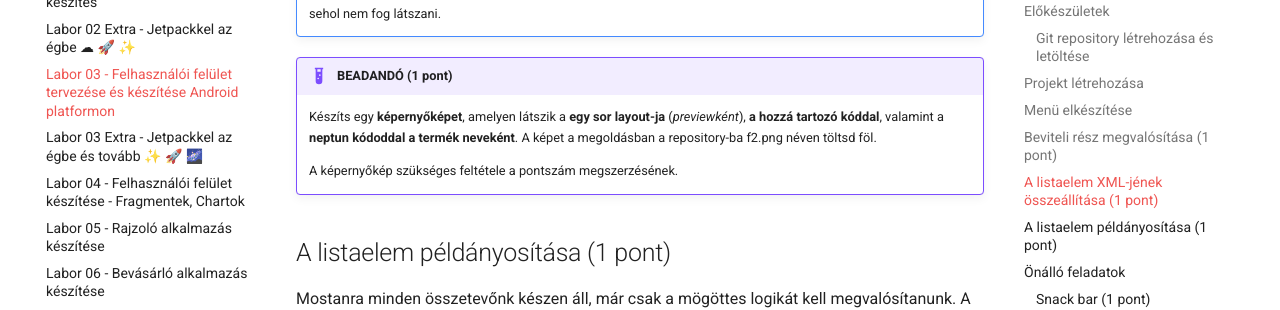
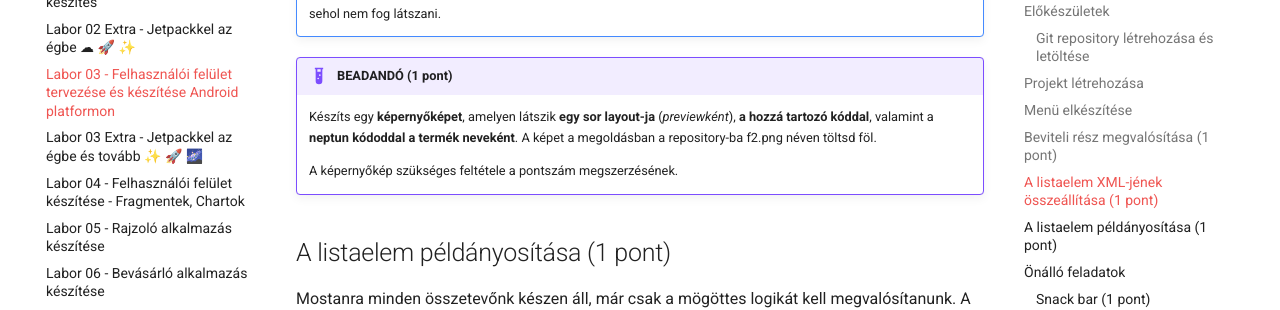
Before and after one commit to VIAUAD02/laborok, an MkDocs documentation site: the page built from docs/laborok/03-android-ui-adv/index.md, in a window 1280 px wide and 900 px high, scrolled down 8316 px. Shown: the part 151-461 px from the top of the window. Built offline with MkDocs 1.6.1 and Material for MkDocs 9.7.7, drawn with Linux system fonts in a browser that asks for light colours; comment, search, counter and statistics services are not loaded.

```diff
--- a/docs/laborok/03-android-ui-adv/index.md
+++ b/docs/laborok/03-android-ui-adv/index.md
@@ -266,7 +266,7 @@ A `salary_row.xml` végleges kódja:
 	A „tools” névtérnek csak a preview-ra van hatása, tervezés közben beírhatunk oda bármit a lefordított alkalmazásban sehol nem fog látszani.
 
 !!!example "BEADANDÓ (1 pont)"
-	Készíts egy **képernyőképet**, amelyen látszik a **egy sor layout-ja** (*previewként*), **a hozzá tartozó kóddal**, valamint a **neptun kódoddal a termék neveként**. A képet a megoldásban a repository-ba f2.png néven töltsd föl.
+	Készíts egy **képernyőképet**, amelyen látszik **egy sor layout-ja** (*previewként*), **a hozzá tartozó kóddal**, valamint a **neptun kódoddal a termék neveként**. A képet a megoldásban a repository-ba f2.png néven töltsd föl.
 
 	A képernyőkép szükséges feltétele a pontszám megszerzésének.
 
```
